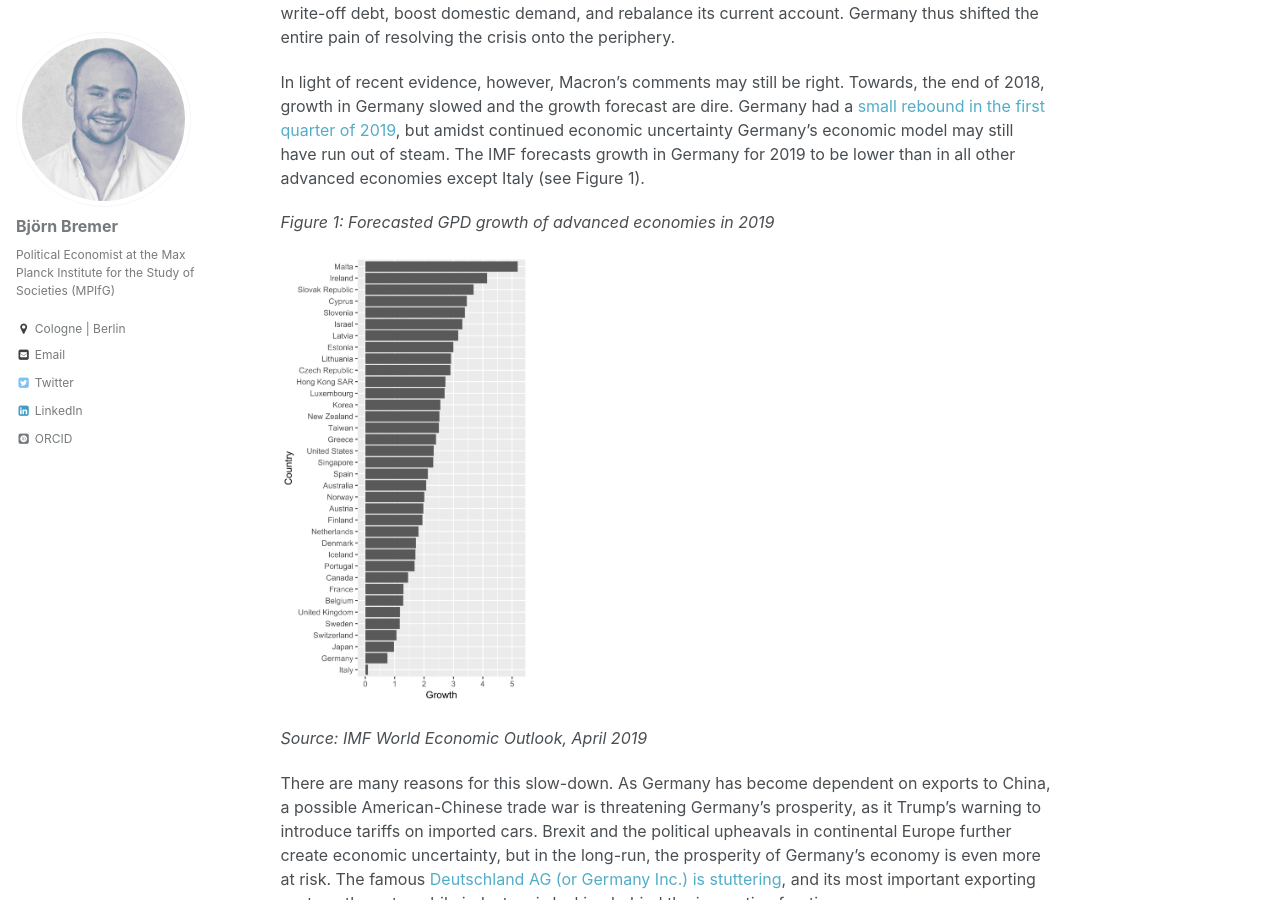
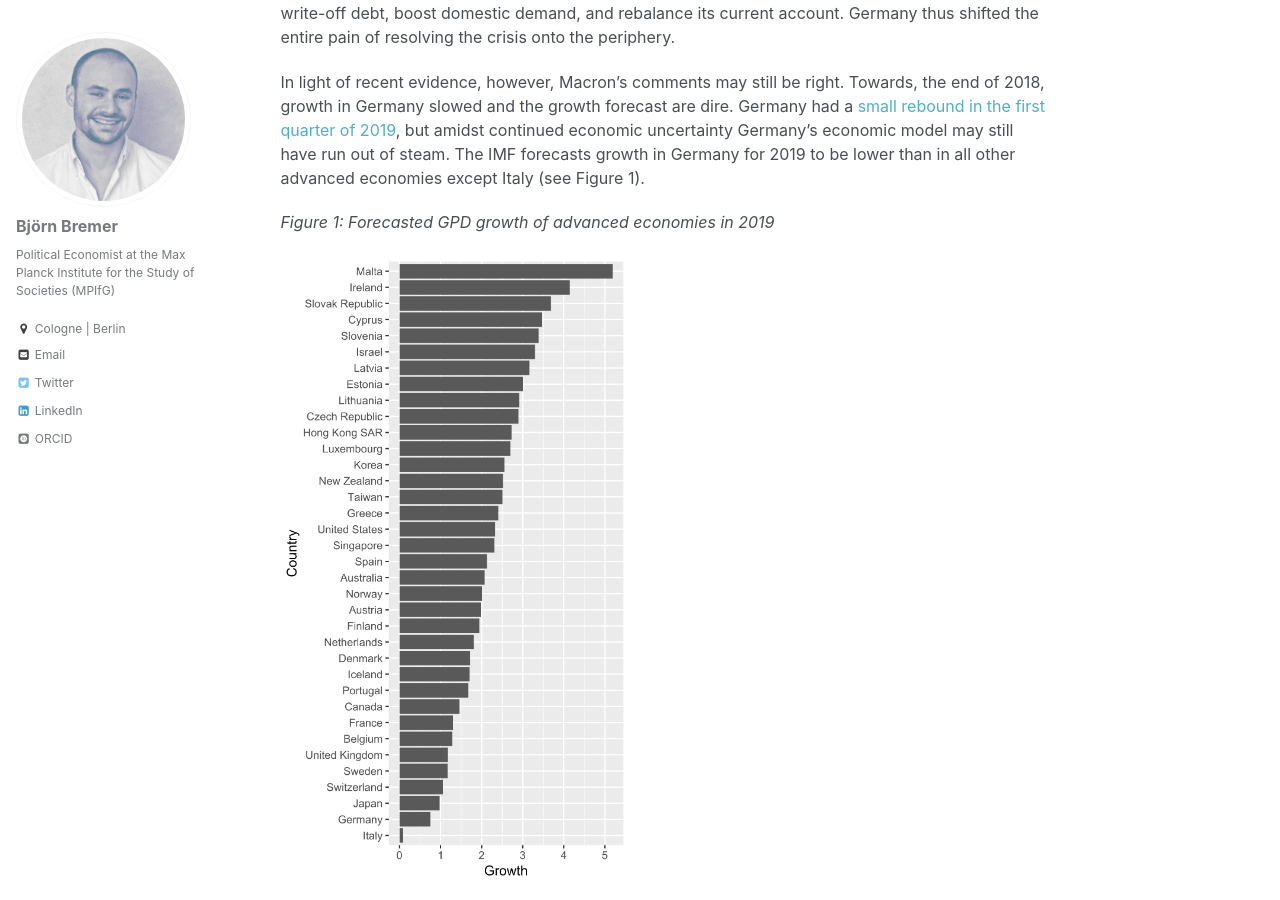
Before and after one commit to bjoernbremer/bjoernbremer.github.io, a Jekyll site: the page built from _posts/2019-06-11-german-growth-model.md, in a window 1280 px wide and 900 px high, scrolled down 451 px. Built offline with Jekyll 4.4.1, drawn with Linux system fonts in a browser that asks for light colours; some web fonts are replaced.

Commit message:
update website

```diff
--- a/_posts/2019-06-11-german-growth-model.md
+++ b/_posts/2019-06-11-german-growth-model.md
@@ -20,7 +20,7 @@ In light of recent evidence, however, Macron’s comments may still be right. To
 
 *Figure 1: Forecasted GPD growth of advanced economies in 2019*
 
-<img src="{{ site.url }}/files/images/aicgs/blog_2/figure1.png" width="250">
+<img src="{{ site.url }}/files/images/aicgs/blog_2/figure1.png" width="350">
 
 *Source: IMF World Economic Outlook, April 2019*
 
```
